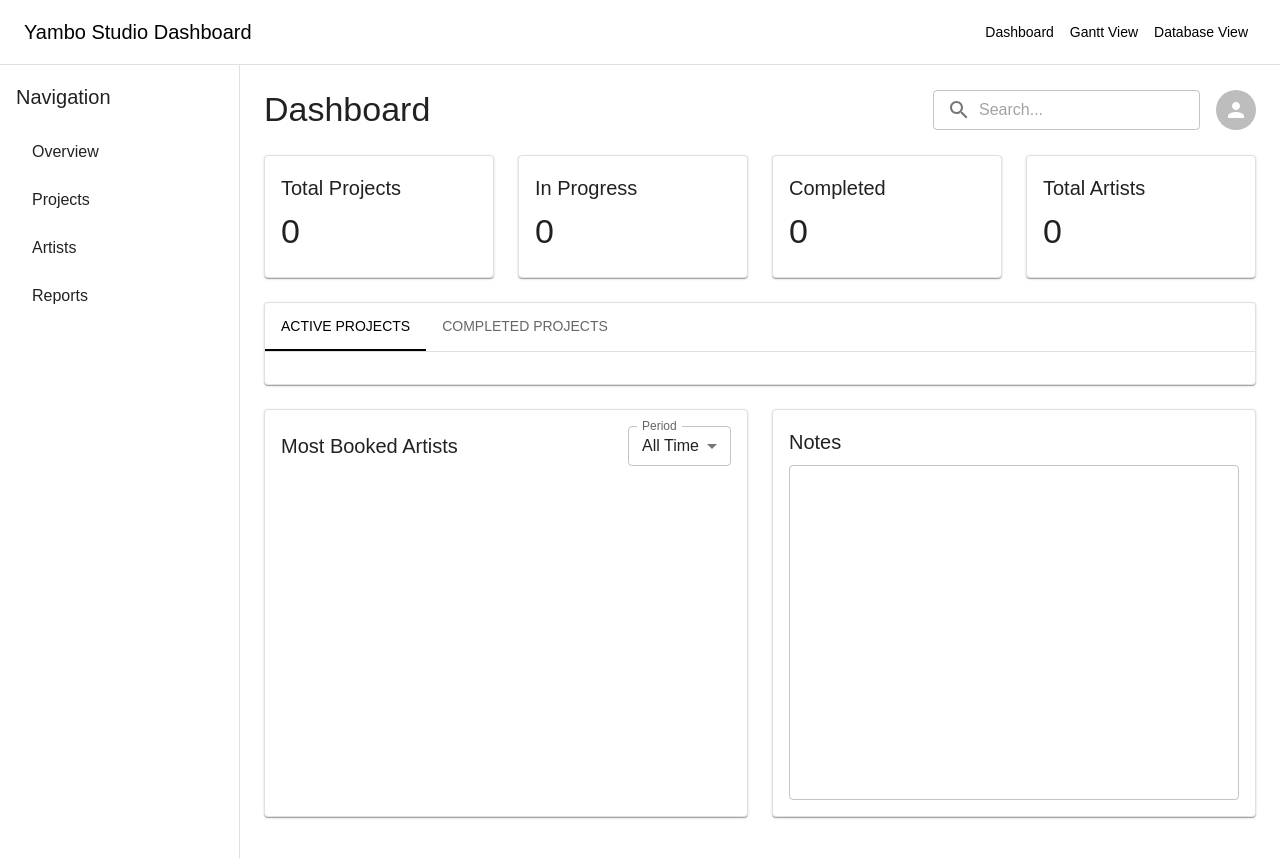
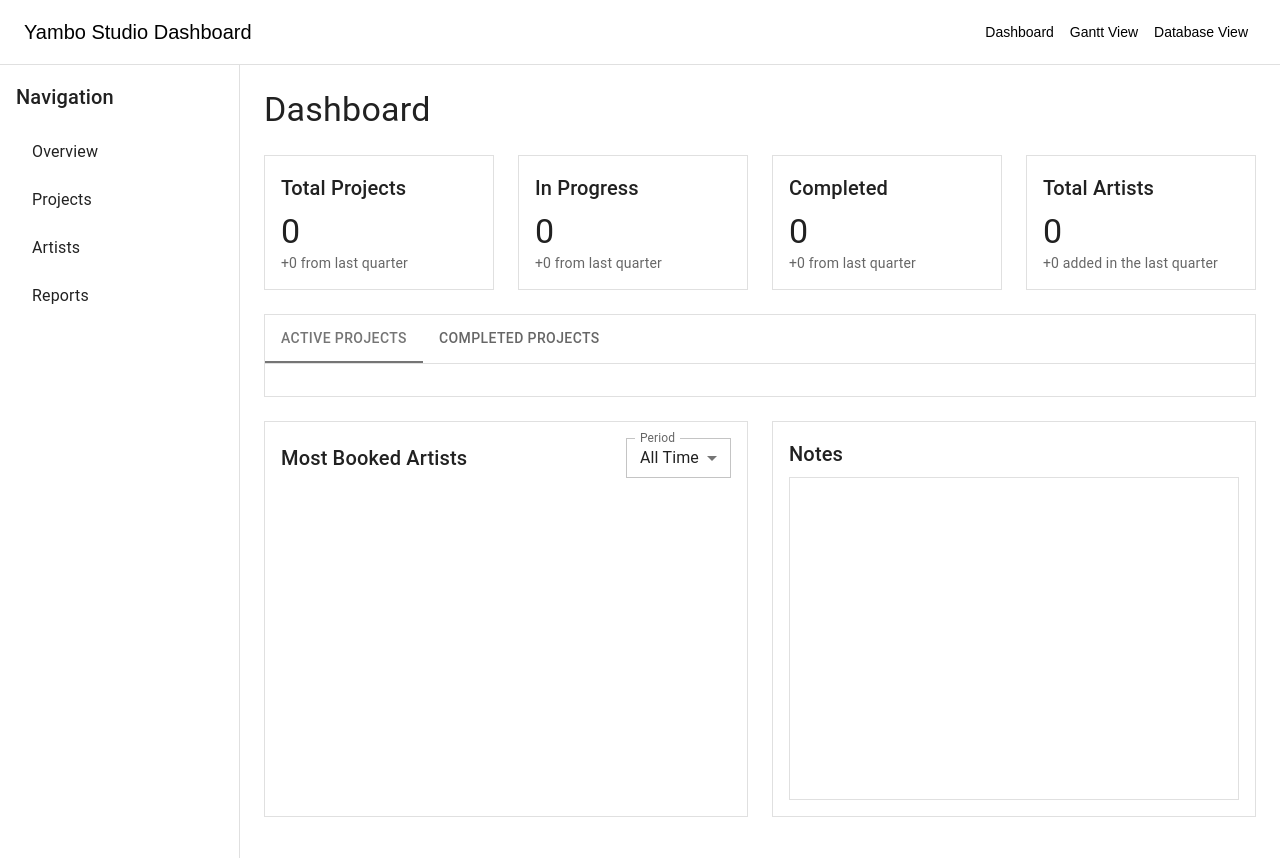
Before and after one commit to yamb0x/_yambo-studio-dash-v1, a React (Create React App) app: page / in a window 1280 px wide. Shown: the top 858 px of the page. Built offline with nearby package versions, Linux system fonts and the light colour scheme; the HTML template or start-up script is replaced by a standard one.

Commit message:
Dash 1.0.5
improved dashboard

```diff
--- a/src/pages/Dashboard.js
+++ b/src/pages/Dashboard.js
@@ -1,10 +1,67 @@
 import React, { useState, useEffect, useRef, useMemo } from 'react';
-import { Typography, Grid, Paper, Box, Tabs, Tab, TextField, Avatar, InputAdornment, Card, CardContent, LinearProgress, Divider, List, ListItem, ListItemText, ListItemAvatar, Select, MenuItem, FormControl, InputLabel, IconButton } from '@mui/material';
-import { Search as SearchIcon, Person as PersonIcon, Instagram as InstagramIcon, Language as WebsiteIcon } from '@mui/icons-material';
-import BehanceIcon from '@mui/icons-material/Brush';
+import { Typography, Grid, Paper, Box, Tabs, Tab, TextField, Avatar, InputAdornment, Card, CardContent, LinearProgress, Divider, List, ListItem, ListItemText, ListItemAvatar, Select, MenuItem, FormControl, InputLabel } from '@mui/material';
+import { createTheme, ThemeProvider } from '@mui/material/styles';
+import { Search as SearchIcon, Person as PersonIcon } from '@mui/icons-material';
 import { useProjects } from '../contexts/ProjectContext';
 import { useArtists } from '../contexts/ArtistContext';
 import { format, isWithinInterval, parseISO, subMonths, subYears, isAfter, isBefore } from 'date-fns';
+
+// Create a custom theme to override default styles
+const theme = createTheme({
+  palette: {
+    primary: {
+      main: '#757575', // Use a gray color instead of blue
+    },
+  },
+  components: {
+    MuiPaper: {
+      styleOverrides: {
+        root: {
+          boxShadow: 'none',
+          border: '1px solid #e0e0e0',
+          borderRadius: 0,
+        },
+      },
+    },
+    MuiCard: {
+      styleOverrides: {
+        root: {
+          boxShadow: 'none',
+          border: '1px solid #e0e0e0',
+          borderRadius: 0,
+        },
+      },
+    },
+    MuiLinearProgress: {
+      styleOverrides: {
+        root: {
+          borderRadius: 0,
+        },
+      },
+    },
+    MuiOutlinedInput: {
+      styleOverrides: {
+        root: {
+          borderRadius: 0,
+        },
+      },
+    },
+    MuiSelect: {
+      styleOverrides: {
+        root: {
+          borderRadius: 0,
+        },
+      },
+    },
+    MuiMenuItem: {
+      styleOverrides: {
+        root: {
+          borderRadius: 0,
+        },
+      },
+    },
+  },
+});
 
 function Dashboard() {
   const { projects } = useProjects();
@@ -17,6 +74,39 @@ function Dashboard() {
   const notesRef = useRef(null);
 
   const currentDate = new Date();
+  const lastQuarterStart = subMonths(currentDate, 3);
+
+  const projectStats = useMemo(() => {
+    const inProgressProjects = projects.filter(project =>
+      isAfter(currentDate, parseISO(project.startDate)) &&
+      isAfter(parseISO(project.endDate), currentDate)
+    );
+    const completedProjects = projects.filter(project =>
+      isAfter(currentDate, parseISO(project.endDate))
+    );
+    const newProjectsLastQuarter = projects.filter(project =>
+      isAfter(parseISO(project.startDate), lastQuarterStart)
+    );
+
+    return {
+      total: projects.length,
+      inProgress: inProgressProjects.length,
+      completed: completedProjects.length,
+      newLastQuarter: newProjectsLastQuarter.length
+    };
+  }, [projects, currentDate, lastQuarterStart]);
+
+  const artistStats = useMemo(() => {
+    // Assuming artists have a 'joinDate' property. Adjust if needed.
+    const newArtistsLastQuarter = artists.filter(artist =>
+      artist.joinDate && isAfter(parseISO(artist.joinDate), lastQuarterStart)
+    );
+
+    return {
+      total: artists.length,
+      newLastQuarter: newArtistsLastQuarter.length
+    };
+  }, [artists, lastQuarterStart]);
 
   const calculateBookingDays = (booking) => {
     if (!booking?.startDate || !booking?.endDate) return 0;
@@ -90,14 +180,6 @@ function Dashboard() {
     }
   }, [projects, artists, bookingPeriod]);
 
-  const inProgressProjects = projects.filter(project =>
-    isWithinInterval(currentDate, { start: parseISO(project.startDate), end: parseISO(project.endDate) })
-  );
-
-  const completedProjects = projects.filter(project =>
-    parseISO(project.endDate) < currentDate
-  );
-
   const handleTabChange = (event, newValue) => {
     setTabValue(newValue);
   };
@@ -121,6 +203,7 @@ function Dashboard() {
   };
 
   return (
+    <ThemeProvider theme={theme}>
       <Box sx={{ display: 'flex', height: '100vh' }}>
         {/* Sidebar */}
         <Box sx={{ width: 240, borderRight: '1px solid #e0e0e0', p: 2 }}>
@@ -139,6 +222,8 @@ function Dashboard() {
           {/* Header */}
           <Box sx={{ display: 'flex', justifyContent: 'space-between', alignItems: 'center', mb: 3 }}>
             <Typography variant="h4">Dashboard</Typography>
+            {/* Commented out search and user icon */}
+            {/*
             <Box sx={{ display: 'flex', alignItems: 'center' }}>
               <TextField
                 placeholder="Search..."
@@ -155,38 +240,65 @@ function Dashboard() {
               />
               <Avatar><PersonIcon /></Avatar>
             </Box>
+            */}
           </Box>
 
           {/* Overview cards */}
           <Grid container spacing={3} sx={{ mb: 3 }}>
-          {[
-            { title: 'Total Projects', value: projects.length },
-            { title: 'In Progress', value: inProgressProjects.length },
-            { title: 'Completed', value: completedProjects.length },
-            { title: 'Total Artists', value: artists.length },
-          ].map((item, index) => (
-            <Grid item xs={12} sm={6} md={3} key={index}>
-              <Card sx={{ border: '1px solid #e0e0e0' }}>
-                <CardContent>
-                  <Typography variant="h6" gutterBottom>{item.title}</Typography>
-                  <Typography variant="h4">{item.value}</Typography>
-                </CardContent>
-              </Card>
+            <Grid item xs={12} sm={6} md={3}>
+              <Paper sx={{ p: 2 }}>
+                <Typography variant="h6" gutterBottom>Total Projects</Typography>
+                <Typography variant="h4">{projectStats.total}</Typography>
+                <Typography variant="body2" color="text.secondary">
+                  +{projectStats.newLastQuarter} from last quarter
+                </Typography>
+              </Paper>
             </Grid>
-          ))}
+            <Grid item xs={12} sm={6} md={3}>
+              <Paper sx={{ p: 2 }}>
+                <Typography variant="h6" gutterBottom>In Progress</Typography>
+                <Typography variant="h4">{projectStats.inProgress}</Typography>
+                <Typography variant="body2" color="text.secondary">
+                  +{projectStats.newLastQuarter} from last quarter
+                </Typography>
+              </Paper>
+            </Grid>
+            <Grid item xs={12} sm={6} md={3}>
+              <Paper sx={{ p: 2 }}>
+                <Typography variant="h6" gutterBottom>Completed</Typography>
+                <Typography variant="h4">{projectStats.completed}</Typography>
+                <Typography variant="body2" color="text.secondary">
+                  +{projectStats.newLastQuarter} from last quarter
+                </Typography>
+              </Paper>
+            </Grid>
+            <Grid item xs={12} sm={6} md={3}>
+              <Paper sx={{ p: 2 }}>
+                <Typography variant="h6" gutterBottom>Total Artists</Typography>
+                <Typography variant="h4">{artistStats.total}</Typography>
+                <Typography variant="body2" color="text.secondary">
+                  +{artistStats.newLastQuarter} added in the last quarter
+                </Typography>
+              </Paper>
+            </Grid>
           </Grid>
 
           {/* Projects section */}
-        <Paper sx={{ mb: 3, border: '1px solid #e0e0e0' }}>
+          <Paper sx={{ mb: 3 }}>
             <Tabs value={tabValue} onChange={handleTabChange} sx={{ borderBottom: '1px solid #e0e0e0' }}>
               <Tab label="Active Projects" />
               <Tab label="Completed Projects" />
             </Tabs>
             <Box sx={{ p: 2 }}>
               <Grid container spacing={2}>
-              {(tabValue === 0 ? inProgressProjects : completedProjects).map((project, index) => (
+                {(tabValue === 0 ? projects.filter(project =>
+                  isAfter(currentDate, parseISO(project.startDate)) &&
+                  isAfter(parseISO(project.endDate), currentDate)
+                ) : projects.filter(project =>
+                  isAfter(currentDate, parseISO(project.endDate))
+                )).map((project, index) => (
                   <Grid item xs={12} sm={6} md={4} key={index}>
-                  <Card sx={{ border: '1px solid #e0e0e0' }}>
+                    <Card>
                       <CardContent>
                         <Typography variant="h6" gutterBottom>{project.name}</Typography>
                         <Typography variant="body2" color="text.secondary" gutterBottom>
@@ -215,7 +327,7 @@ function Dashboard() {
           {/* Most booked artists and Notes */}
           <Grid container spacing={3} sx={{ flexGrow: 1, mb: 3 }}>
             <Grid item xs={12} md={6}>
-            <Paper sx={{ p: 2, border: '1px solid #e0e0e0', height: '100%', overflow: 'auto' }}>
+              <Paper sx={{ p: 2, height: '100%', overflow: 'auto' }}>
                 <Box sx={{ display: 'flex', justifyContent: 'space-between', alignItems: 'center', mb: 2 }}>
                   <Typography variant="h6">Most Booked Artists</Typography>
                   <FormControl variant="outlined" size="small">
@@ -241,34 +353,8 @@ function Dashboard() {
                         </ListItemAvatar>
                         <ListItemText
                           primary={artist.name}
-                        secondary={
-                          <>
-                            {`${artist.bookings} project${artist.bookings !== 1 ? 's' : ''}`}
-                            {artist.projectNames.length > 0 && (
-                              <Typography component="span" variant="body2" color="text.secondary">
-                                {' '}({artist.projectNames.join(', ')})
-                              </Typography>
-                            )}
-                          </>
-                        }
+                          secondary={`${artist.bookings} project${artist.bookings !== 1 ? 's' : ''}`}
                         />
-                      <Box sx={{ display: 'flex', ml: 'auto' }}>
-                        {artist.instagram && (
-                          <IconButton size="small" href={artist.instagram} target="_blank" rel="noopener noreferrer">
-                            <InstagramIcon fontSize="small" />
-                          </IconButton>
-                        )}
-                        {artist.behance && (
-                          <IconButton size="small" href={artist.behance} target="_blank" rel="noopener noreferrer">
-                            <BehanceIcon fontSize="small" />
-                          </IconButton>
-                        )}
-                        {artist.website && (
-                          <IconButton size="small" href={artist.website} target="_blank" rel="noopener noreferrer">
-                            <WebsiteIcon fontSize="small" />
-                          </IconButton>
-                        )}
-                      </Box>
                       </ListItem>
                       {index < mostBookedArtists.length - 1 && <Divider />}
                     </React.Fragment>
@@ -277,7 +363,7 @@ function Dashboard() {
               </Paper>
             </Grid>
             <Grid item xs={12} md={6}>
-            <Paper sx={{ p: 2, border: '1px solid #e0e0e0', height: '100%', display: 'flex', flexDirection: 'column' }}>
+              <Paper sx={{ p: 2, height: '100%', display: 'flex', flexDirection: 'column' }}>
                 <Typography variant="h6" gutterBottom>Notes</Typography>
                 <TextField
                   multiline
@@ -294,7 +380,16 @@ function Dashboard() {
                       '& textarea': {
                         flexGrow: 1
                       }
-                  }
+                    },
+                    '& .MuiOutlinedInput-notchedOutline': {
+                      borderColor: '#e0e0e0',
+                    },
+                    '&:hover .MuiOutlinedInput-notchedOutline': {
+                      borderColor: '#757575',
+                    },
+                    '&.Mui-focused .MuiOutlinedInput-notchedOutline': {
+                      borderColor: '#757575',
+                    },
                   }}
                 />
               </Paper>
@@ -302,6 +397,7 @@ function Dashboard() {
           </Grid>
         </Box>
       </Box>
+    </ThemeProvider>
   );
 }
 
```
Lines whose indentation alone changed are shown as unchanged.
